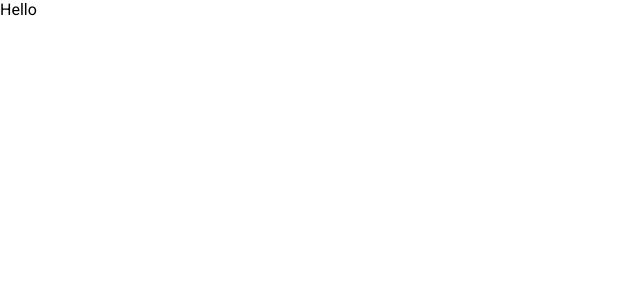
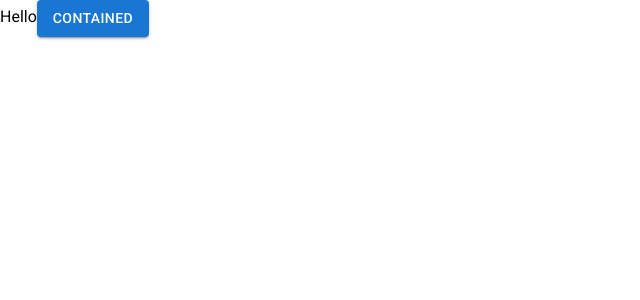
Before and after one commit to Awakuruf/portfolio_site, a React (Create React App) app: page / in a window 1280 px wide. Shown: the top 300 px of the page, without its empty margins (0-640 px from the left). Built offline with nearby package versions, Linux system fonts and the light colour scheme.

Commit message:
Added demo button

```diff
--- a/src/App.js
+++ b/src/App.js
@@ -1,7 +1,13 @@
+import { Button } from "@mui/material";
+import DownloadIcon from '@mui/icons-material/Download';
+
+
+
 function App() {
   return (
     <div>
       Hello
+      <Button variant="contained"> Contained </Button>
     </div>
   );
 }
```
